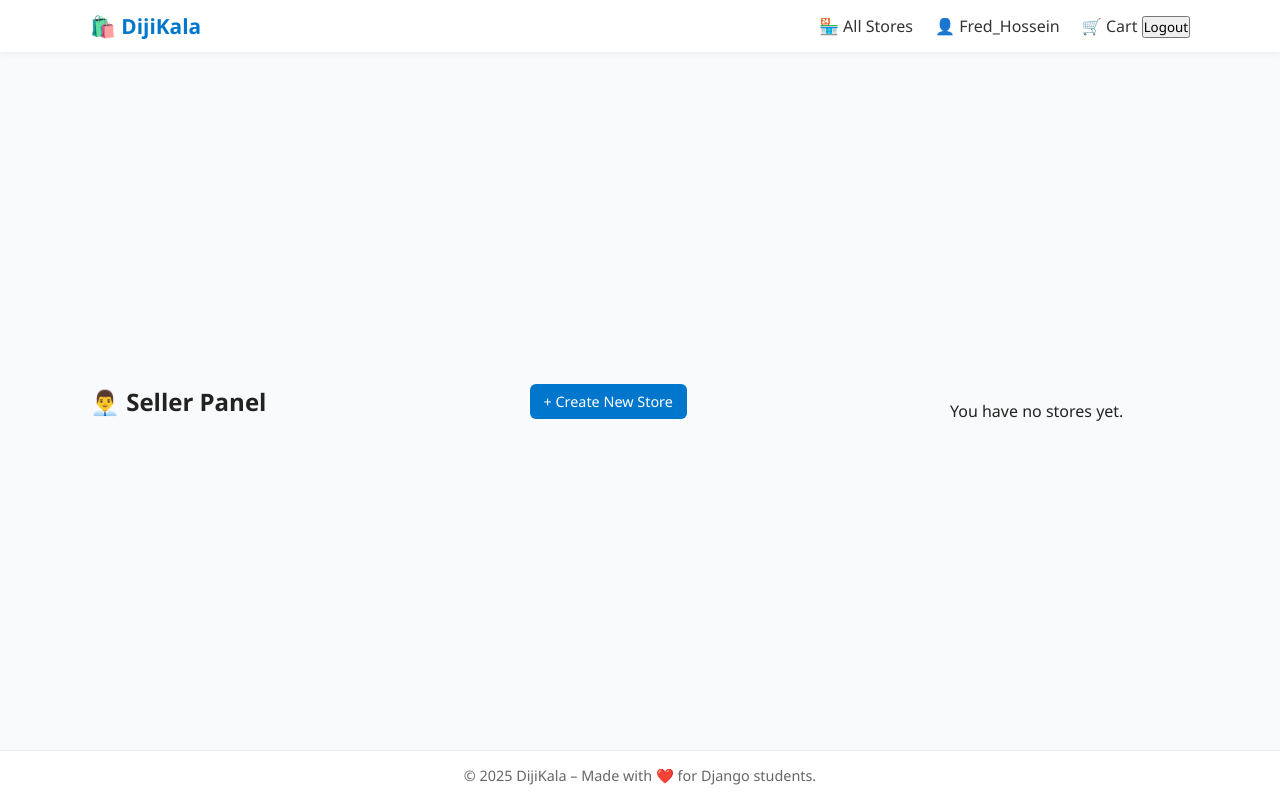
After one commit to farhad-here/storekala, a Django app: page /stores/seller/ in a window 1280 px wide. The commit adds this page. Run offline with Django 5.2, Linux system fonts and the light colour scheme; a user stored in the database is signed in; data comes from the database, SQL or seed files in the repository; both versions use the stored data as it was after the commit.

Commit message:
Initiate and fix bug seller panel

```diff
--- a/accounts/models.py
+++ b/accounts/models.py
@@ -37,6 +37,7 @@ class User(AbstractBaseUser, PermissionsMixin):
        username = models.CharField(max_length=50, unique=True)
        is_active = models.BooleanField(default=True)
        is_staff = models.BooleanField(default=False)
+       is_seller = models.BooleanField(default=False)
 
        objects = CustomUserManager()
        USERNAME_FIELD = 'email'
--- a/accounts/views.py
+++ b/accounts/views.py
@@ -9,13 +9,14 @@ def signup_view(request):
 
     form = SignUpForm(request.POST or None)
     if form.is_valid():
-        user = form.save()
+        user = form.save(commit=False)
+        user.is_seller = form.cleaned_data.get('is_seller', False)
+        user.save()
         user.backend = 'accounts.backends.EmailOrUsernameBackend'
         login(request, user)
         return redirect('homepage')
 
     return render(request, 'registration/signup.html', {'form': form})
-
 
 def login_view(request):
     if request.user.is_authenticated:
--- a/config/urls.py
+++ b/config/urls.py
@@ -24,7 +24,7 @@ urlpatterns = [
     path('stores/', include('stores.urls')),
     path('cart/', include('cart.urls')),
     path('', include('homepage.urls')),
-    path('accounts/', include('accounts.urls'))
+    path('accounts/', include('accounts.urls')),
 
 ]
 urlpatterns += static(settings.STATIC_URL,document_root=settings.STATIC_ROOT)
--- a/stores/urls.py
+++ b/stores/urls.py
@@ -1,9 +1,14 @@
 from django.urls import path,include
 from .views import *
+from .views import SellerPanelView, CreateStoreView
 
 urlpatterns = [
     path("",stores_list,name='stores_list'),
     path("<int:pk>/",store_detail, name='store_detail'),
     path('add-to-cart/<int:product_id>/',add_to_cart,name='add_to_cart'),
-    path('add_products/<int:store_id>/',add_product, name="add_product")
+    path('add_products/<int:store_id>/',add_product, name="add_product"),
+    path('seller/', SellerPanelView.as_view(), name='seller_panel'),
+    path('seller/create/', CreateStoreView.as_view(), name='create_store'),
+    path('seller/manage/<int:pk>/', manage_store, name='manage_store'),
+    path('seller/product/<int:product_id>/edit/', edit_product, name='edit_product'),
 ]
--- a/stores/views.py
+++ b/stores/views.py
@@ -2,9 +2,17 @@ from django.shortcuts import render, get_object_or_404,redirect
 from .models import *
 from django.contrib import messages
 from .forms import *
+from django.contrib.auth.decorators import login_required
+from django.utils.decorators import method_decorator
+from django.views.generic import ListView, CreateView
+from django.urls import reverse_lazy
+from .models import Store
+from .forms import StoreForm
+from django.core.exceptions import PermissionDenied
 
+# store
 def stores_list(request):
-    stores = Store.objects.select_related('owner')
+    stores = Store.objects.select_related('owner').filter(is_active=True)
     return render(request, 'stores/stores.html',{'stores':stores})
 
 
@@ -28,14 +36,14 @@ def add_to_cart(request,product_id):
         cart[product_key]= 1
 
     request.session['cart'] = cart
-    return redirect(request.META.get('HTTP_REFERER', 'home:index'))
+    return redirect(request.META.get('HTTP_REFERER', '/'))
 
-
+# product
 def add_product(request,store_id):
     store = get_object_or_404(Store, id=store_id)
     if request.method == 'POST':
         form = AddProductForm(request.POST,request.FILES)
-        if form.is_valid:
+        if form.is_valid():
             product = form.save(commit=False)
             product.store = store
             product.save()
@@ -43,7 +51,7 @@ def add_product(request,store_id):
         else:
             messages.error(request, 'لطفاً خطاهای فرم را اصلاح کنید.')
     else:
-        # ۶. نمایش فرم خالی
+
         form = AddProductForm()
 
     context = {
@@ -51,3 +59,81 @@ def add_product(request,store_id):
         'form': form,
     }
     return render(request, 'add_product.html', context)
+
+# seller_panel
+@method_decorator(login_required, name='dispatch')
+class SellerPanelView(ListView):
+    model = Store
+    template_name = 'stores/seller_panel.html'
+    context_object_name = 'stores'
+
+    def get_queryset(self):
+        return Store.objects.filter(owner=self.request.user).order_by('-created_at')
+
+
+@method_decorator(login_required, name='dispatch')
+class CreateStoreView(CreateView):
+    model = Store
+    form_class = StoreForm
+    template_name = 'stores/create_store.html'
+    success_url = reverse_lazy('seller_panel')
+
+    def form_valid(self, form):
+        form.instance.owner = self.request.user
+        response = super().form_valid(form)
+        self.request.user.is_seller = True
+        self.request.user.save()
+        return response
+# manage_store
+@login_required
+def manage_store(request, pk):
+    store = get_object_or_404(Store, pk=pk)
+
+    if store.owner != request.user:
+        raise PermissionDenied
+
+    products = store.products.all()
+    store_form = StoreForm(instance=store)
+
+    if request.method == 'POST':
+        action = request.POST.get('action')
+
+
+        if action == 'update_store':
+            store_form = StoreForm(request.POST, instance=store)
+            if store_form.is_valid():
+                store_form.save()
+                messages.success(request, 'Store updated successfully.')
+                return redirect('manage_store', pk=pk)
+
+        elif action == 'delete_product':
+            product_id = request.POST.get('product_id')
+            product = get_object_or_404(Product, id=product_id, store=store)
+            product.delete()
+            messages.success(request, 'Product deleted.')
+            return redirect('manage_store', pk=pk)
+
+    return render(request, 'stores/manage_store.html', {
+        'store': store,
+        'products': products,
+        'store_form': store_form,
+    })
+
+
+@login_required
+def edit_product(request, product_id):
+    product = get_object_or_404(Product, id=product_id)
+
+    if product.store.owner != request.user:
+        raise PermissionDenied
+
+    form = AddProductForm(request.POST or None, request.FILES or None, instance=product)
+    if form.is_valid():
+        form.save()
+        messages.success(request, 'Product updated.')
+        return redirect('manage_store', pk=product.store.pk)
+
+    return render(request, 'stores/edit_product.html', {
+        'form': form,
+        'product': product,
+    })
--- a/templates/base/base.html
+++ b/templates/base/base.html
@@ -16,8 +16,12 @@
                 <a href="/" class="logo">🛍️ DijiKala</a>
             </div>
             <div class="nav-right">
+                <a href="{% url 'stores_list' %}">🏪 All Stores</a>
                 {% if user.is_authenticated %}
                     <a href="#">👤 {{ user.username }}</a>
+                    {% if user.is_seller %}
+                        <a href="{% url 'seller_panel' %}">🏪 My Stores</a>
+                    {% endif %}
                     <a href="{% url 'cart' %}">🛒 Cart</a>
                     <form method="post" action="{% url 'logout' %}" style="display:inline;">
                         {% csrf_token %}
@@ -26,7 +30,6 @@
                 {% else %}
                     <a href="{% url 'login' %}">Login</a>
                     <a href="{% url 'signup' %}">Sign Up</a>
-                    <a href="#">all Stores</a>
                 {% endif %}
             </div>
         </div>
--- /dev/null
+++ b/templates/stores/seller_panel.html
@@ -0,0 +1,19 @@
+{% extends 'base/base.html' %}
+{% block title %}Seller Panel | DijiKala{% endblock %}
+
+{% block content %}
+<h2>👨‍💼 Seller Panel</h2>
+
+<a href="{% url 'create_store' %}" class="btn">+ Create New Store</a>
+
+<div class="card-grid" style="margin-top: 20px;">
+    {% for store in stores %}
+        <div class="card">
+            <h3>{{ store.name }}</h3>
+            <p>{{ store.description|truncatewords:15 }}</p>
+            <a href="{% url 'manage_store' store.id %}" class="btn">Manage Store</a>        </div>
+    {% empty %}
+        <p>You have no stores yet.</p>
+    {% endfor %}
+</div>
+{% endblock %}
```
Also changed, not shown: accounts/admin.py (+5 -4 lines), accounts/forms.py (+13 -11 lines), fix_migrations.py (deleted, +0 -11 lines), stores/forms.py (+8 -1 lines), templates/registration/signup.html (+7 -1 lines), templates/stores/create_store.html (added, +27 -0 lines), templates/stores/edit_product.html (added, +45 -0 lines), templates/stores/manage_store.html (added, +72 -0 lines), accounts/migrations/0002_user_is_seller.py (added), db.sqlite3, mediafiles/stores/images/Untitled.jpg (added), mediafiles/stores/images/images_sIhOgPf.jpeg (added).
